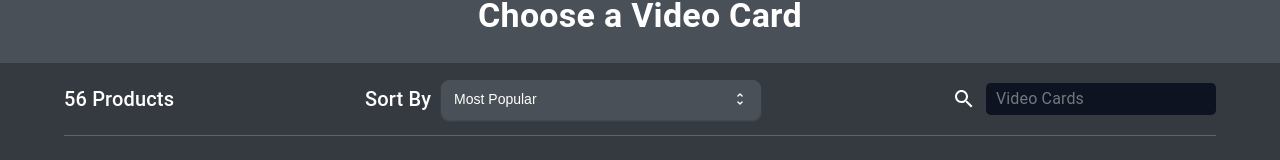
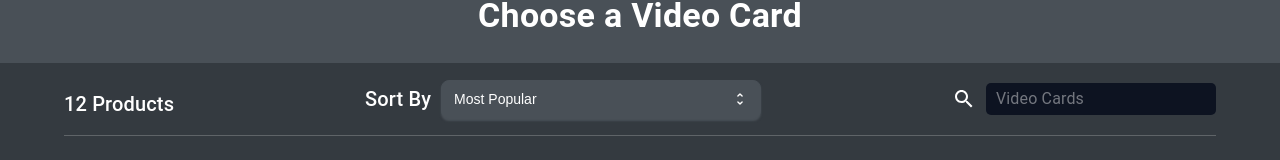
Before and after one commit to EnisAsani/GameOn, a React (Vite) app: page /graphic-card in a window 1280 px wide. Shown: the part 160-320 px from the top of the page. Built offline with nearby package versions, Linux system fonts and the light colour scheme; the HTML template or start-up script is replaced by a standard one.

Commit message:
fixed buttons

```diff
--- a/src/components/MobileMenu.tsx
+++ b/src/components/MobileMenu.tsx
@@ -41,14 +41,16 @@ export const MobileMenu = ({isMobileMenuOpen,handleMobileOpen }:any) => {
             </ListItemButton>
           </ListItem>
           </Link> */}
+          <Link to="/store" style={{textDecoration:"none"}}>
           <ListItem sx={{color:"white"}}>
             <ListItemButton>
               <ListItemIcon>
                 <Receipt sx={{color:"white"}}/>
               </ListItemIcon>
-              <ListItemText primary="Guides" />
+              <ListItemText primary="Store" />
             </ListItemButton>
           </ListItem>
+          </Link>
         </List>
     </Box>
     <div  onClick={handleMobileOpen}
--- a/src/components/Navbar.tsx
+++ b/src/components/Navbar.tsx
@@ -59,7 +59,8 @@ export function Navbar (props:any) {
                 sx={{color: "white"}}>
                     Products <ArrowDropUp sx={{transform: rotate, transition: "all 0.2s linear"}} />
                 </MUIButton>
-                <MUIButton sx={{color: "white"}}>Completed Builds</MUIButton>
+                <Link to="/store"><MUIButton sx={{color: "white"}}>Completed Builds</MUIButton></Link>
+
                 </Box>
                 <Box sx={{display: "flex", alignItems: "center", gap: "20px"}}>
                 <CustomAutoComp
--- a/src/pages/GraphicCard.tsx
+++ b/src/pages/GraphicCard.tsx
@@ -4,7 +4,6 @@ import { Search } from "@mui/icons-material";
 import { InputBase } from '@mui/material';
 
 export const GraphicCard = () => {
-    const productsCount:number = 56;
     return <Box>
         <Typography variant="h4" sx={{textAlign: "center",
          background: "#495057",
@@ -16,12 +15,18 @@ export const GraphicCard = () => {
          color:"white",
           width: "100%"}}>Choose a Video Card</Typography>
         <Box sx={{width:"90%", margin: "0 auto",
-        display:"flex", alignItems:"center",
+        display:"flex",
+        alignItems:{xs: "start", sm:"center"},
+        flexDirection:{xs: "column", sm:"row"},
         justifyContent:"space-between",
         color:"white",
         fontWeight:"100"}}>
-            <Typography variant="h6">{productsCount} Products</Typography>
-            <Box sx={{display:"flex", alignItems: "center", gap:"10px"}}>
+            <Typography sx={{padding:{xs: "10px 0 0 0"} }} variant="h6">{Math.floor(Math.random()*50) +1} Products</Typography>
+            <Box sx={{display:{xs:"none", md: "flex"},
+            flexDirection:"row",
+            alignItems: "center",
+            gap:"10px",
+            }}>
             <Typography variant="h6">Sort By</Typography>
             <UnstyledSelectControlled></UnstyledSelectControlled>
             </Box>
```
